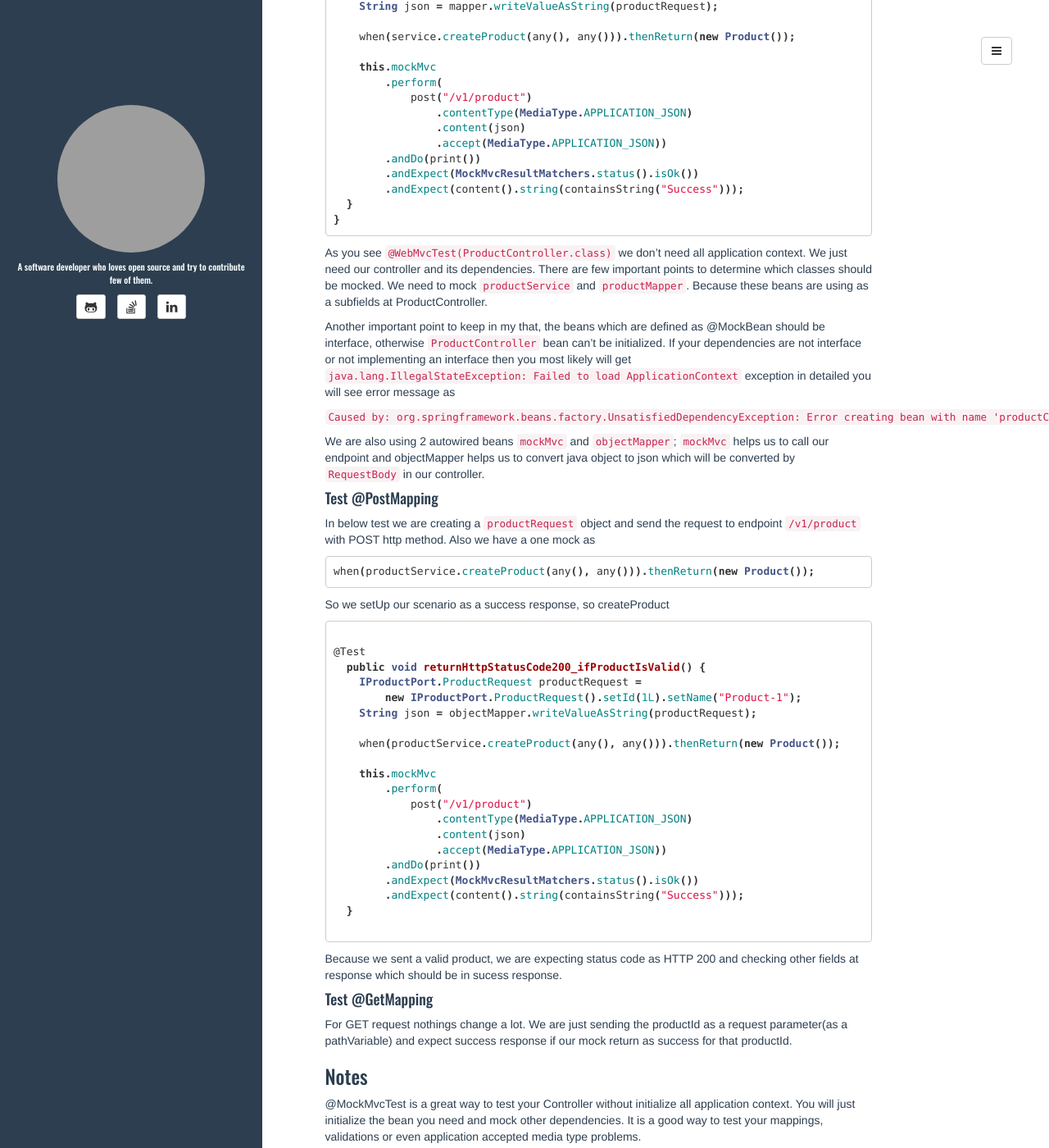
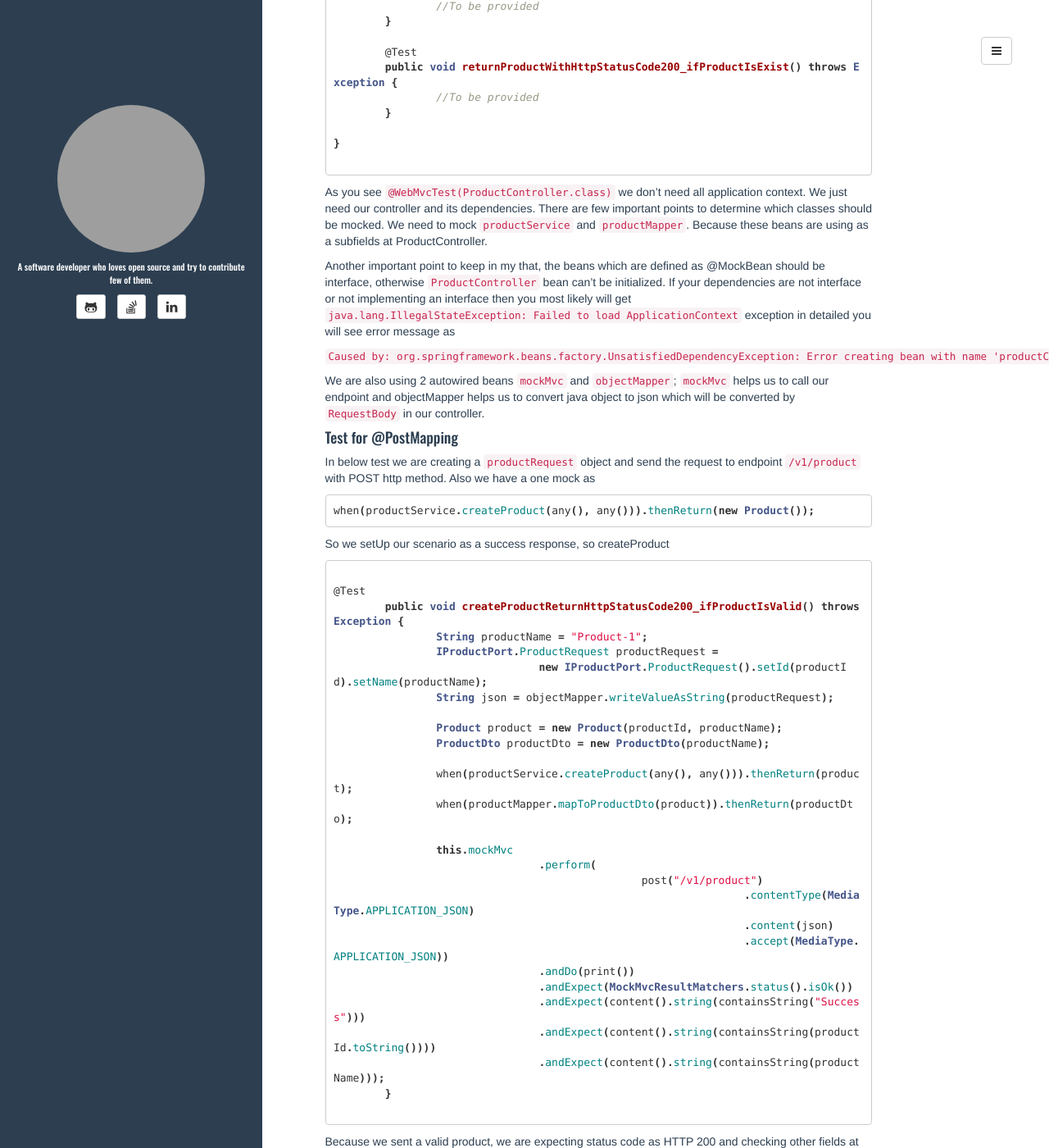
Before and after one commit to dbtek/dbyll, a Jekyll site: the page built from _posts/2019-02-26-Spring-Boot-Integration-Testing-MockMvcTest.md, in a window 1280 px wide and 1400 px high, scrolled down 1858 px. Shown: the whole window at 82% size. Built offline with Jekyll 4.4.1, drawn with Linux system fonts in a browser that asks for light colours; some web fonts are replaced; comment, search, counter and statistics services are not loaded; some of the changed text lies outside the part shown; grey boxes are pictures that could not be loaded.

Commit message:
-- Formatting and renew the code blocks.

````diff
--- a/_posts/2019-02-26-Spring-Boot-Integration-Testing-MockMvcTest.md
+++ b/_posts/2019-02-26-Spring-Boot-Integration-Testing-MockMvcTest.md
@@ -79,33 +79,27 @@
 ```java
 @RunWith(SpringRunner.class)
 @WebMvcTest(ProductController.class)
-public class WebMockTest {
+public class ProductControllerWebMvcTest {
 
-  @Autowired private MockMvc mockMvc;
-  @Autowired private ObjectMapper mapper;
+	private static final Long productId = 1L;
 
-  @MockBean private ProductService productService;
-  @MockBean private ProductMapper productMapper;
+	@Autowired private MockMvc mockMvc;
+	@Autowired private ObjectMapper objectMapper;
+	@MockBean private ProductService productService;
+	@MockBean private ProductMapper productMapper;
 
-  @Test
-  public void returnHttpStatusCode200_ifProductIsValid() throws Exception {
-    IProductPort.ProductRequest productRequest =
-        new IProductPort.ProductRequest().setId(1L).setName("Product-1");
-    String json = mapper.writeValueAsString(productRequest);
+	@Test
+	public void createProductReturnHttpStatusCode200_ifProductIsValid() throws Exception {
+		//To be provided
+	}
 
-    when(service.createProduct(any(), any())).thenReturn(new Product());
+	@Test
+	public void returnProductWithHttpStatusCode200_ifProductIsExist() throws Exception {
+		//To be provided
+	}
 
-    this.mockMvc
-        .perform(
-            post("/v1/product")
-                .contentType(MediaType.APPLICATION_JSON)
-                .content(json)
-                .accept(MediaType.APPLICATION_JSON))
-        .andDo(print())
-        .andExpect(MockMvcResultMatchers.status().isOk())
-        .andExpect(content().string(containsString("Success")));
-  }
 }
+
 ```
 
 As you see ```@WebMvcTest(ProductController.class)``` we don't need all application context. We just need our controller and its dependencies.
@@ -135,37 +129,69 @@
 ```java
 
 @Test
-  public void returnHttpStatusCode200_ifProductIsValid() {
-    IProductPort.ProductRequest productRequest =
-        new IProductPort.ProductRequest().setId(1L).setName("Product-1");
-    String json = objectMapper.writeValueAsString(productRequest);
+	public void createProductReturnHttpStatusCode200_ifProductIsValid() throws Exception {
+		String productName = "Product-1";
+		IProductPort.ProductRequest productRequest =
+				new IProductPort.ProductRequest().setId(productId).setName(productName);
+		String json = objectMapper.writeValueAsString(productRequest);
 
-    when(productService.createProduct(any(), any())).thenReturn(new Product());
+		Product product = new Product(productId, productName);
+		ProductDto productDto = new ProductDto(productName);
 
-    this.mockMvc
-        .perform(
-            post("/v1/product")
-                .contentType(MediaType.APPLICATION_JSON)
-                .content(json)
-                .accept(MediaType.APPLICATION_JSON))
-        .andDo(print())
-        .andExpect(MockMvcResultMatchers.status().isOk())
-        .andExpect(content().string(containsString("Success")));
-  }
+		when(productService.createProduct(any(), any())).thenReturn(product);
+		when(productMapper.mapToProductDto(product)).thenReturn(productDto);
+
+		this.mockMvc
+				.perform(
+						post("/v1/product")
+								.contentType(MediaType.APPLICATION_JSON)
+								.content(json)
+								.accept(MediaType.APPLICATION_JSON))
+				.andDo(print())
+				.andExpect(MockMvcResultMatchers.status().isOk())
+				.andExpect(content().string(containsString("Success")))
+				.andExpect(content().string(containsString(productId.toString())))
+				.andExpect(content().string(containsString(productName)));
+	}
 
 ```
 
 Because we sent a valid product, we are expecting status code as HTTP 200 and checking other fields at response which should be in
 sucess response.
 
-#### Test @GetMapping
+#### Test for @GetMapping
 
 For GET request nothings change a lot. We are just sending the productId as a request parameter(as a pathVariable) and expect
 success response if our mock return as success for that productId.
 
+```java
+
+@Test
+	public void returnProductWithHttpStatusCode200_ifProductIsExist() throws Exception {
+		String productName = "Product-" + productId;
+		Product product = new Product(productId, productName);
+		ProductDto productDto = new ProductDto(productName);
+
+		when(productService.getProduct(any())).thenReturn(product);
+		when(productMapper.mapToProductDto(product)).thenReturn(productDto);
+
+		this.mockMvc
+				.perform(
+						get("/v1/product/" + productId)
+								.contentType(MediaType.APPLICATION_JSON)
+								.accept(MediaType.APPLICATION_JSON))
+				.andDo(print())
+				.andExpect(MockMvcResultMatchers.status().isOk())
+				.andExpect(content().string(containsString("Success")))
+				.andExpect(content().string(containsString(productId.toString())))
+				.andExpect(content().string(containsString(productName)));
+	}
+
+```
+
 ### Notes
 
-@MockMvcTest is a great way to test your Controller without initialize all application context. You will just initialize the bean you need
+```@MockMvcTest``` is a great way to test your Controller without initialize all application context. You will just initialize the bean you need
 and mock other dependencies. It is a good way to test your mappings, validations or even application accepted media type problems.
 
 ### Result
````
Also changed, not shown: other parts of _posts/2019-02-26-Spring-Boot-Integration-Testing-MockMvcTest.md (+1 -1 lines).
